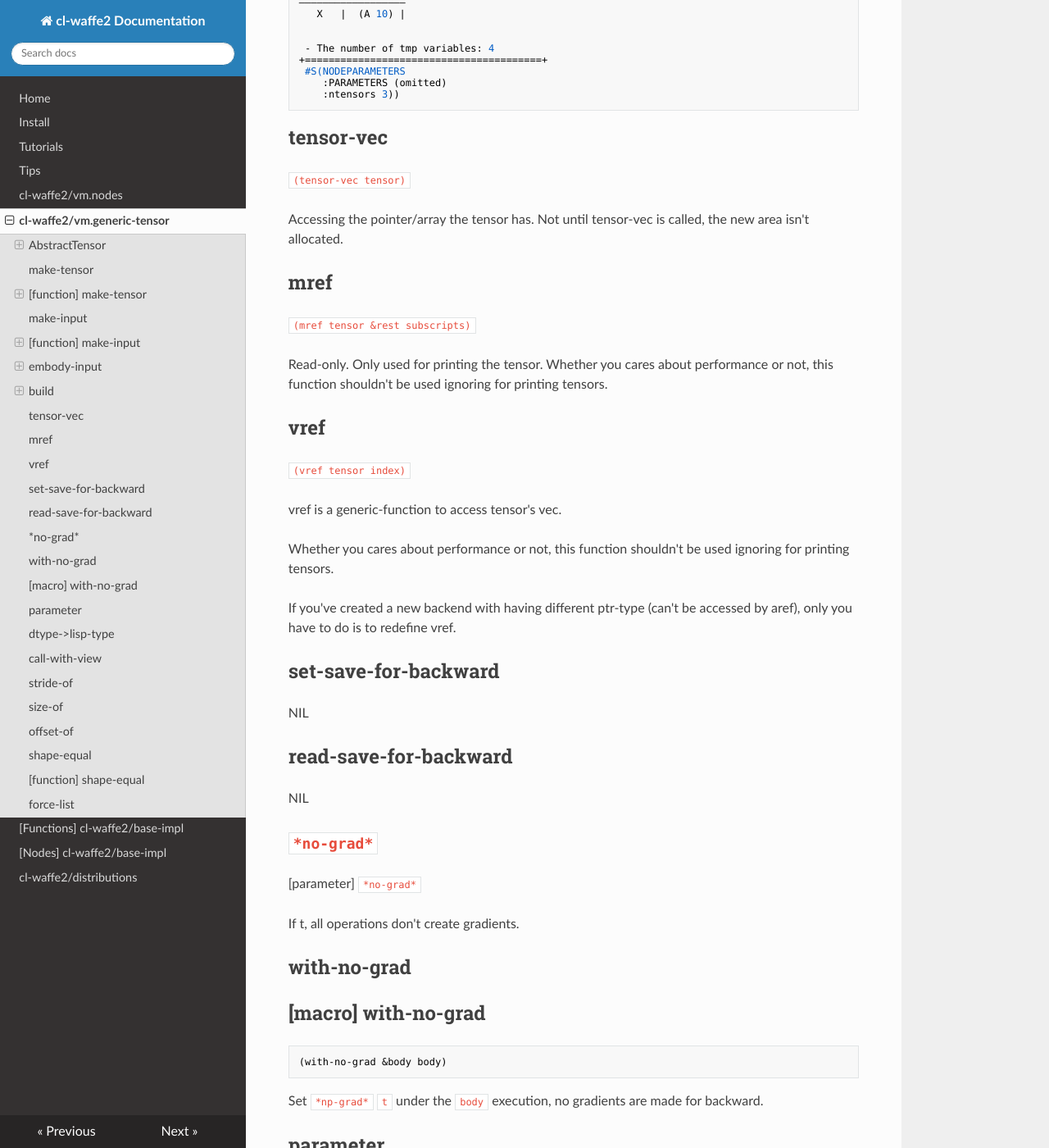
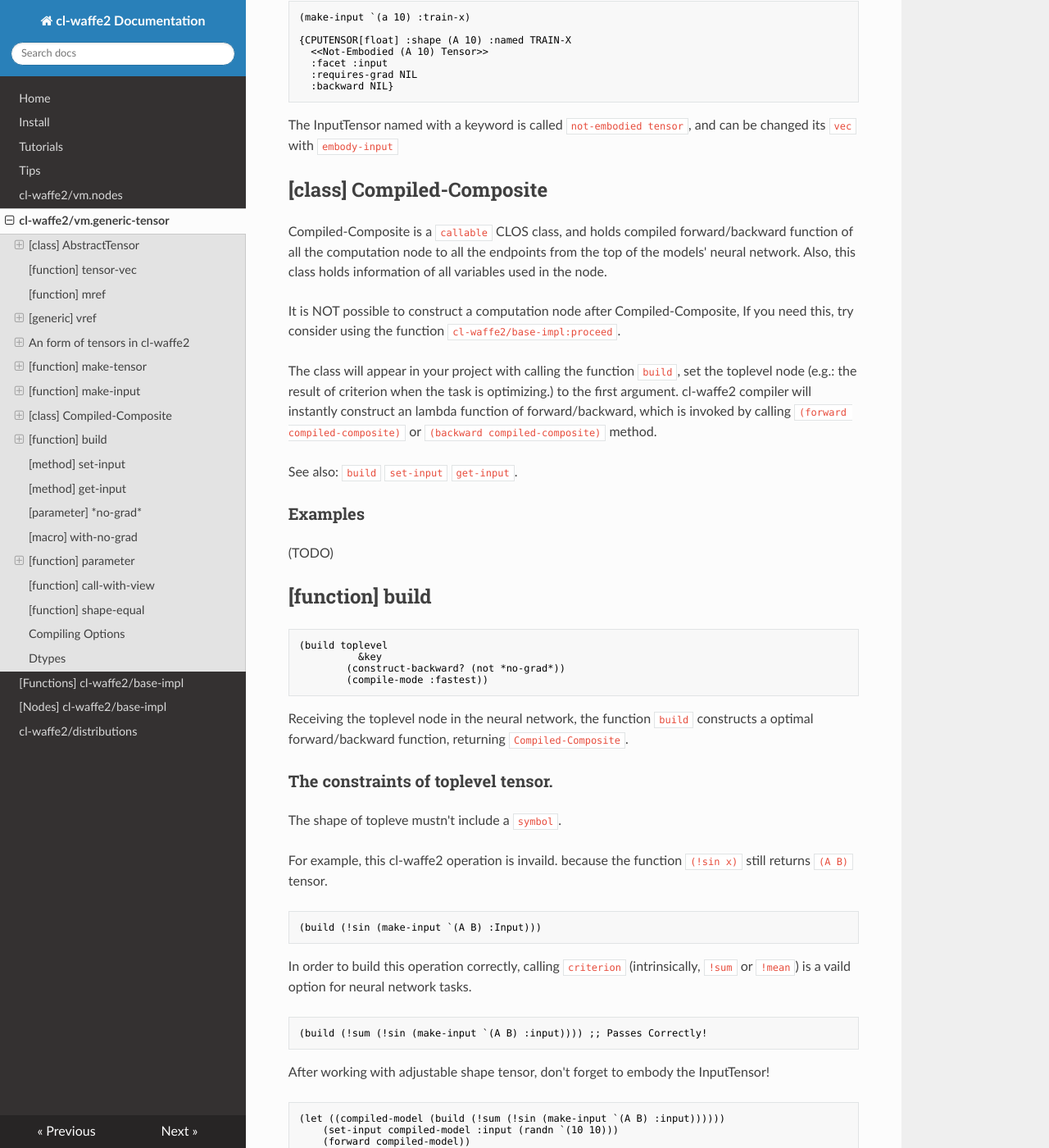
Before and after one commit to hikettei/cl-waffe2, an MkDocs documentation site: the page built from docs/cl-waffe2-docs/docs/generic-tensor.md, in a window 1280 px wide and 1400 px high, scrolled down 6752 px. Shown: the whole window at 82% size. Built offline with MkDocs 1.6.1, drawn with Linux system fonts in a browser that asks for light colours; nearby versions of some CDN libraries; some of the changed text lies outside the part shown.

Commit message:
[Document] Updated generic-tensor

````diff
--- a/docs/cl-waffe2-docs/docs/generic-tensor.md
+++ b/docs/cl-waffe2-docs/docs/generic-tensor.md
@@ -1,7 +1,7 @@
 
 # AbstractTensor
 
-## AbstractTensor
+## [class] AbstractTensor
 
 [class] `AbstractTensor`
 
@@ -24,7 +24,7 @@
 
 7. Trace Informations for JIT to create well-optimized computation node.
 
-### Create a new backend.
+### Creating a new backend.
 
 Users can create a new backend by extending this abstract class.
 
@@ -72,6 +72,18 @@
 Users can define a new implementation following `(define-impl (Name :device MyBackend) ...)`
 
 (See the examples to understand how this could be achieved at ./source/backends/lisp/tensor.lisp. or ./source/backends/cpu.)
+
+### [function] shape
+
+Returns a visible shape of tensor
+
+### [function] dims
+
+Returns the number of axes of tensor
+
+### [function] total
+
+Returns the number of total visible elements in tensor.
 
 ### [slot] orig-shape (List)
 
@@ -159,7 +171,53 @@
 ...
 
 
-## make-tensor
+## [function] tensor-vec
+
+`(tensor-vec tensor)`
+
+Reading the `vec` of tensor.  Not until tensor-vec is called, the new area isn't allocated.
+## [function] mref
+
+`(mref tensor &rest subscripts)`
+
+The function mref is only used to print/initialize tensors, accessing the index of subscripts **with** considering views..
+
+If you cares about performance, dont' use `mref`, but `!view`.
+
+This function is setfable.
+## [generic] vref
+
+`(vref tensor index)`
+
+`vref` is a generic-function to access the `vec` slot of specific backends tensor, and returns `index`th element on `vec` slot **without** considering views.
+
+If you added a new backend with having different ptr-type (can't be accessed by aref), override this method and `(setf vref)`.
+
+### Example
+
+```lisp
+(defmethod vref ((tensor YourBackend) index)
+    (aref (tensor-vec tensor) index))
+
+(defmethod (setf vref) (new-value (tensor YourBackend) index)
+    (setf (aref (tensor-vec tensor) index) new-value))
+```
+
+## An form of tensors in cl-waffe2
+There's a two type of tensors in cl-waffe2: `InputTensor` and `ExistTensor`, each state is called `facet` and the keyword `:input` `:exist` is dispatched respectively.
+### ExistTensor
+`ExistTensor` means a tensor with its vec **allocated** in the memory, that is, the same tensor as tensors you got when create a new tensor in `Numpy`, `PyTorch` or something.
+
+`ExistTensor` can be created by the function `make-tensor`.
+
+
+### InputTensor
+On the other hand, `InputTensor` is a tensor with its vec **unallocated** in the memory, in other words, this can be a `Lazy-Evaluated Tensor`.
+
+`InputTensor` is created by the function `make-input`, and its shape can include a symbol.
+
+In the network, `InputTensor` plays a role in being caches in the operation, or being a tensor that one may want to change its content later. (e.g.: training data).
+
 
 ## [function] make-tensor
 
@@ -206,21 +264,19 @@
   :backward NIL}
 ```
 
-## make-input
-
 ## [function] make-input
 
-Referring a first-priority of *using-backend* (i.e.: car part), the function make-input creates a InputTensor.
+Referring a first-priority of `*using-backend*` (i.e.: car part), the function make-input creates a InputTensor.
 
 In contrast to `make-tensor`, allocation of `vec` is lazy-evaluated, and `shape` can include symbols. (Lazy-Evaluated Shape).
 
-For example, whichever `(make-input (list 256 256 256 256 256 256) nil)` or `(make-input (list 256) nil)` is called, the memory-usage is the same until `(tensor-vec tensor)` is called but the moment `(tensor-vec tensor)` is called, the first one would cause `CUDA OUT OF MEMORY` or something :(.
+For example, whichever `(make-input (list 256 256 256 ... 256 256 256) nil)` or `(make-input (list 256) nil)` is called, the memory-usage is the same until `(tensor-vec tensor)` is called but the moment `(tensor-vec tensor)` is called, the first one would cause `CUDA OUT OF MEMORY` or something :(.
 
 ### Inputs
 
-`Shape` [list] consisted of fixnum or symbol. (e.g.: `(a 10)` is a valid shape.)
+`Shape` [list] consisted of fixnum or symbol. (e.g.: `(a 10)` is OK for make-input.)
 
-`Named` [keyword] the name of input. If nil, the tensor is regarded as just cache. If you want to change the content of inputs later (e.g.: training data), set an appropriate name.
+`Named` [keyword] the name of input. If nil, the tensor is regarded as just cache. If you want to change the content of inputs later (e.g.: training data), set an appropriate name to `InputTensor` (e.g.: `:training-data` `:train-x`).
 
 `scalar-p` [boolean] set t is the input is scalar.
 
@@ -240,50 +296,71 @@
   :backward NIL}
 ```
 The InputTensor named with a keyword is called `not-embodied tensor`, and can be changed its `vec` with `embody-input`
-## embody-input
-(embody-input variables :a tensor)
-###Example
-**REPL:**
+## [class] Compiled-Composite
+
+Compiled-Composite is a `callable` CLOS class, and holds compiled forward/backward function of all the computation node to all the endpoints from the top of the models' neural network. Also, this class holds information of all variables used in the node.
+
+It is NOT possible to construct a computation node after Compiled-Composite, If you need this, try consider using the function `cl-waffe2/base-impl:proceed`.
+
+The class will appear in your project with calling the function `build`, set the toplevel node (e.g.: the result of criterion when the task is optimizing.) to the first argument. cl-waffe2 compiler will instantly construct an lambda function of forward/backward, which is invoked by calling `(forward compiled-composite)` or `(backward compiled-composite)` method.
+
+See also: `build` `set-input` `get-input`.
+
+### Examples
+
+(TODO)
+
+
+## [function] build
+
 ```lisp
-> (setq out (!add (randn `(10 10)) (make-input `(a 10) :x)))
-```
-```
-{CPUTENSOR[float] :shape (10 10) :named ChainTMP2742
-  :vec-state [maybe-not-computed]
-  <<Not-Embodied (10 10) Tensor>>
-  :facet :input
-  :requires-grad NIL
-  :backward <Node: ADDNODE-CPUTENSOR (A[~] B[~] -> A[~])>}
+(build toplevel
+	      &key
+		(construct-backward? (not *no-grad*))
+		(compile-mode :fastest))
 ```
 
-**REPL:**
+Receiving the toplevel node in the neural network, the function `build` constructs a optimal forward/backward function, returning `Compiled-Composite`.
+
+### The constraints of toplevel tensor.
+
+The shape of topleve mustn't include a `symbol`.
+
+For example, this cl-waffe2 operation is invaild. because the function `(!sin x)` still returns `(A B)` tensor.
+
 ```lisp
-> (with-build (fw bw vars params) out
-            (embody-input vars :x (randn `(10 10))) ;; :X = (randn `(10 10))
-            (funcall fw))
-```
-```
-{CPUTENSOR[float] :shape (10 10) :named ChainTMP2731
-  ((1.0010146     -0.24480553   -0.9825687    ~ -1.4212608    2.7377772     0.721311)
-   (0.72866976    -1.5144252    0.24458039    ~ 0.26790237    -2.6994684    -0.09221876)
-                  ...
-   (4.0055227     -0.8050267    2.0541375     ~ -2.287451     0.26688823    2.6189566)
-   (0.48146668    0.9677067     0.8550117     ~ 1.2094214     -0.9150659    -0.38464153))
-  :facet :input
-  :requires-grad NIL
-  :backward NIL}
+(build (!sin (make-input `(A B) :Input)))
 ```
 
-## build
-Return:
-    (values forward backward variables parameters)
+In order to build this operation correctly, calling `criterion` (intrinsically, `!sum` or `!mean`) is a vaild option for neural network tasks.
+
+```lisp
+(build (!sum (!sin (make-input `(A B) :input)))) ;; Passes Correctly!
+```
+
+After working with adjustable shape tensor, don't forget to embody the InputTensor!
+
+```lisp
+(let ((compiled-model (build (!sum (!sin (make-input `(A B) :input))))))
+    (set-input compiled-model :input (randn `(10 10)))
+    (forward compiled-model))
+```
+
+### Inputs
+
+`toplevel [AbstractTensor]` the end of nodes. for neural network tasks, this should be scalartensor or tensors with total elements is 1, but since cl-waffe2 is intended to be applied other tasks, cl-waffe2 never produce warning while other frameworks like PyTorch will return error if `<<(10 10)Tensor>>.backward()` is invoked for example.
+
+`construct-backward?` [boolean] If t, the backward construction won't be done.
+
+`compile-mode`[compile-mode-t] an keyword to indicate compiling option.
+
 ###Example
 **REPL:**
 ```lisp
 > (setq out (!add (randn `(10 10)) (make-input `(a 10) :X)))
 ```
 ```
-{CPUTENSOR[float] :shape (10 10) :named ChainTMP2771
+{CPUTENSOR[float] :shape (10 10) :named ChainTMP37143
   :vec-state [maybe-not-computed]
   <<Not-Embodied (10 10) Tensor>>
   :facet :input
@@ -296,94 +373,109 @@
 > (multiple-value-list (build out))
 ```
 ```
-(#<FUNCTION (LAMBDA ()
-              :IN
-              "/Users/hikettei/.cache/common-lisp/sbcl-2.3.3-macosx-x64/Users/hikettei/Desktop/cl-waffe-workspace/progs/develop/cl-waffe2/docs/apis/generic-tensor.fasl") {53903BCB}>
- #<FUNCTION (LAMBDA ()
-              :IN
-              "/Users/hikettei/.cache/common-lisp/sbcl-2.3.3-macosx-x64/Users/hikettei/Desktop/cl-waffe-workspace/progs/develop/cl-waffe2/docs/apis/generic-tensor.fasl") {53810D7B}>
- += [Computation Node Information] =======+
+(<Compiled-Composite
+    forward:  #<FUNCTION (LAMBDA ()
+                           :IN
+                           "/private/var/tmp/slimetgnSEO.fasl") {53A1450B}>
+    backward: #<FUNCTION (LAMBDA ()
+                           :IN
+                           "/private/var/tmp/slimetgnSEO.fasl") {53A1510B}>
+
++= [Tensors in the computation node] =======+
 
 Subscripts:
-     [A -> ?]
+     [A -> ?, max=?]
 
 
-Variables
+Variables:
  NAMES |   SIZE  |
 ––––––––––––––––––
    X   |  (A 10) |
 
 
- - The number of tmp variables: 4
+ - The number of tmp variables : 4
+ - The number of parameters    : 0
 +========================================+
- #S(NODEPARAMETERS
-    :PARAMETERS (omitted)
-    :ntensors 3))
+>)
 ```
 
-## tensor-vec
+## [method] set-input
 
-`(tensor-vec tensor)`
+```
+(set-input (model Compiled-Composite) input-name actual-value)
+```
 
-Accessing the pointer/array the tensor has. Not until tensor-vec is called, the new area isn't allocated.
-## mref
+Embodies an `InputTensor` in the model. All unembodied tensors in the model can be accessed by printing the model.
 
-`(mref tensor &rest subscripts)`
+`input-name` could be a keyword indicating input-tensor, `actual-value` is a `AbstractTensor` whose facet = `:exist` (created by `make-tensor`).
 
-Read-only. Only used for printing the tensor.
-Whether you cares about performance or not, this function shouldn't be used ignoring for printing tensors.
-## vref
 
-`(vref tensor index)`
 
-vref is a generic-function to access tensor's vec.
+## [method] get-input
 
-Whether you cares about performance or not, this function shouldn't be used ignoring for printing tensors.
+```
+(get-input (model Compiled-Composite) input-name)
+```
 
-If you've created a new backend with having different ptr-type (can't be accessed by aref), only you have to do is to redefine vref.
-## set-save-for-backward
-NIL
-## read-save-for-backward
-NIL
-## `*no-grad*`
+Reading all variables in the computation node, the method get-input returns an corresponding `InputTensor` of model.
+
+
+## [parameter] `*no-grad*`
 [parameter] `*no-grad*`
 
-If t, all operations don't create gradients.
-## with-no-grad
-
+If t, no gradients are made for backwards.
 ## [macro] with-no-grad
 
 ```lisp
 (with-no-grad &body body)
 ```
 
-Set `*np-grad*` `t` under the `body` execution, no gradients are made for backward.
+Under the `body` execution, the macro sets `*no-grad*` = `t`, that is, the built nodes are regarded as: no gradients are made for backwards.
 
-## parameter
-The function parameter computes all the previous nodes of the given tensor, returning the new tensor with requires-grad=t.
 
-Example:
+## [function] parameter
+
+```
+(parameter tensor)
+```
+
+The function parameter computes all the previous nodes of the given tensor if any, returning the new tensor with `requires-grad=t`.
+
+### Example
 
 ```lisp
 (parameter (randn `(3 3)))
 ```
-## dtype->lisp-type
-NIL
-## call-with-view
-NIL
-## stride-of
-NIL
-## size-of
-NIL
-## offset-of
-NIL
-## shape-equal
 
+
+## [function] call-with-view
+
+```lisp
+(call-with-view function tensors &key (at-least-dim 1))
+```
+
+The function `call-with-view` is a utility to expand view-considered `loop` iteration in the `:forward` expansion of `define-impl`.
+
+(TODO: Example/Documents)
+
+`function` [lambda] an lambda function which receives `variable1.view variable2.view ...` as arguments, returning an list being compiled.
+
+`tensors` [list of abstracttensor] tensors to be called with.
+`at-least-dim` [fixnum] ... kernel-size
+
+See also:
+
+`size-of`
+`stride-of`
+`offset-of`
+NILNILNIL
 ## [function] shape-equal
 
 a=1, b=k => T
 a=1, b=2 => NIL
 
-...
-## force-list
-Returns subscript-t if view is Subscript otherwise returns a view
+...Returns subscript-t if view is Subscript otherwise returns a view
+## Compiling Options
+TODO
+## Dtypes
+TODO
````
Also changed, not shown: docs/cl-waffe2-docs/docs/base-impl-nodes.md (+17 -16 lines), docs/cl-waffe2-docs/docs/base-impl.md (+8 -4 lines), docs/cl-waffe2-docs/docs/distributions.md (+25 -25 lines), 5 other files.
